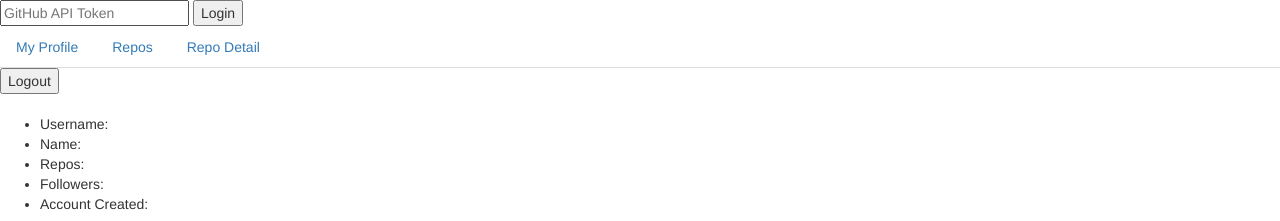
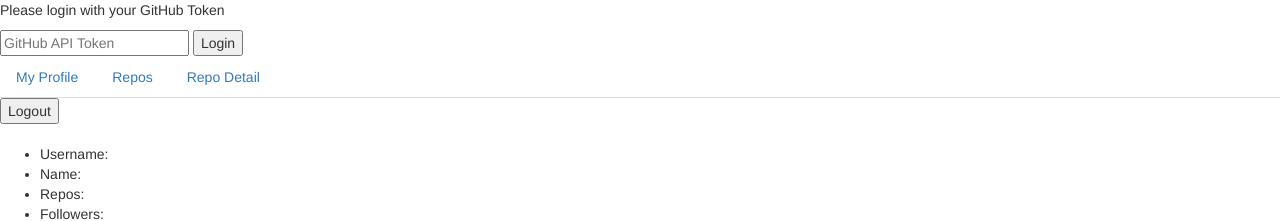
Before and after one commit to csaminak/GitHubTracker, a plain HTML site: page index.html in a window 1280 px wide. Shown: the top 221 px of the page. Drawn offline with nearby package versions, Linux system fonts and the light colour scheme; a script that the page names is missing.

```diff
--- a/index.html
+++ b/index.html
@@ -9,7 +9,8 @@
     </head>
     <body>
 
-    <section class='view'>
+    <section class='login view'>
+        <p>Please login with your GitHub Token</p>
         <form class='login' action='' method='get'> <!--what action-->
             <input name='token' type='text' placeholder='GitHub API Token'>
             <input type='submit' value='Login'>
```
